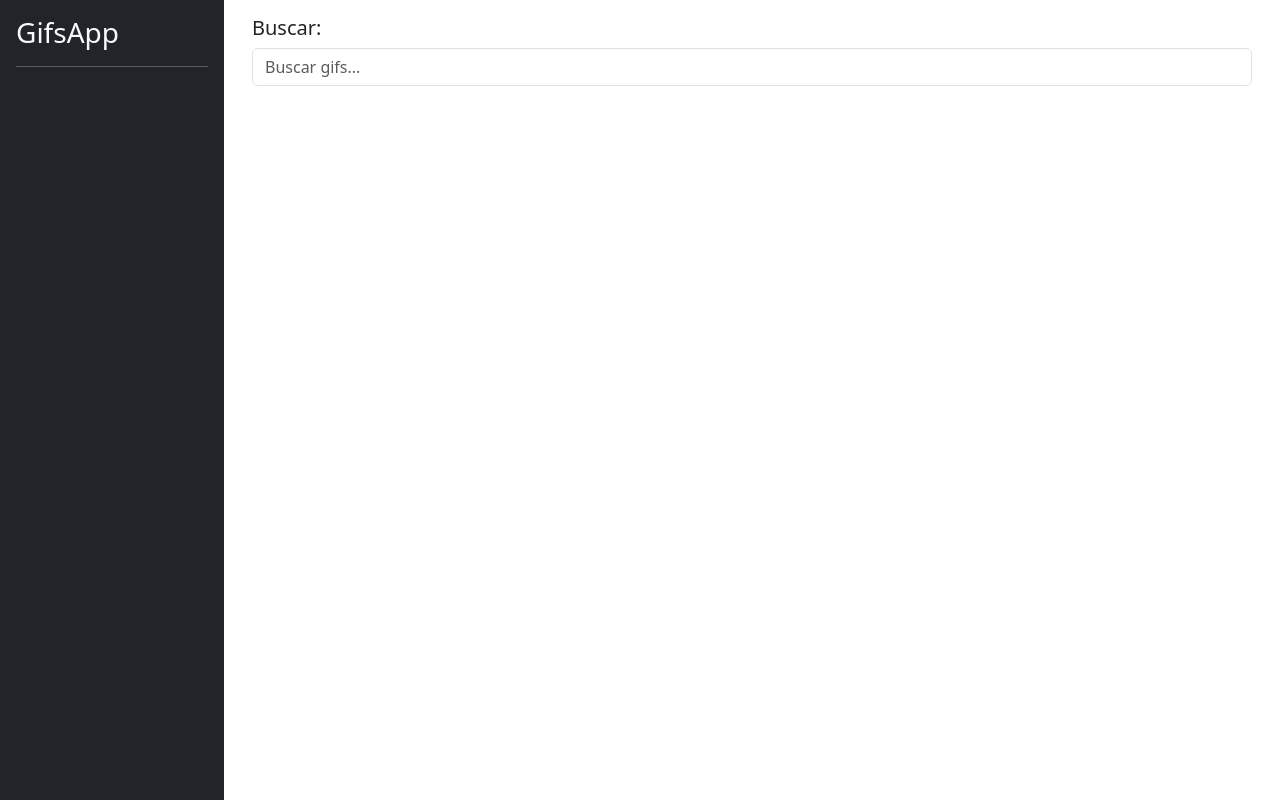
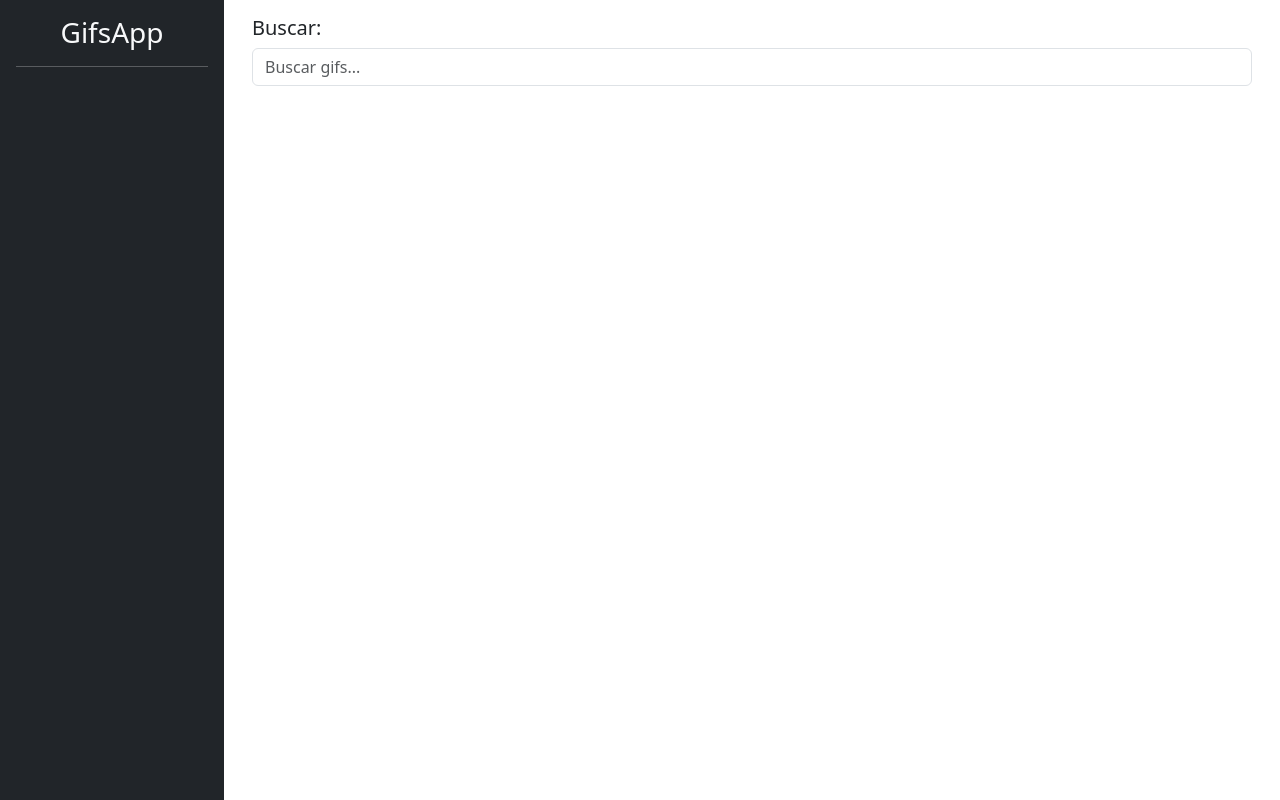
Before and after one commit to AlejandroJrVillanueva/angular-gifs-app, an Angular app: page / in a window 1280 px wide. Built offline with nearby package versions, Linux system fonts and the light colour scheme.

Commit message:
modify more css bootstrap

```diff
--- a/src/app/shared/components/sidebar/sidebar.component.html
+++ b/src/app/shared/components/sidebar/sidebar.component.html
@@ -1,6 +1,6 @@
 <div class="bg-dark border-right p-3" id="sidebar">
 
-  <h3 class="text-light">GifsApp</h3>
+  <h3 class="text-light text-center">GifsApp</h3>
   <hr class="text-white">
 
   <!-- hacer un ngfor dependiendo de cuanto elementos tenga el service -->
```
